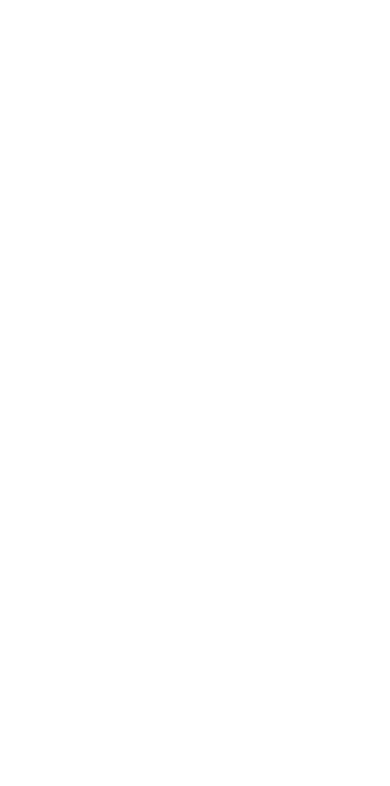
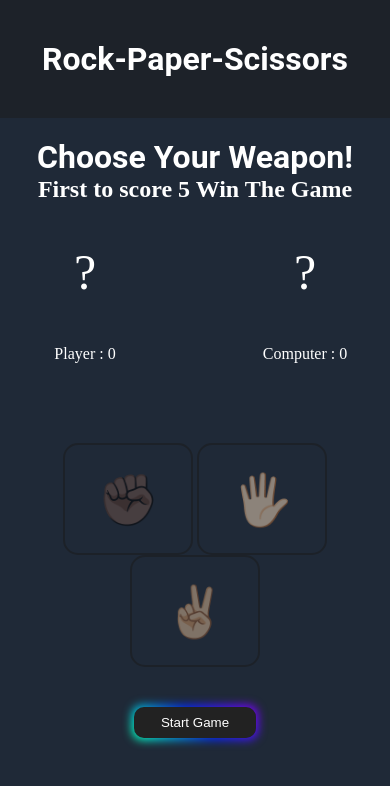
Before and after one commit to Andmana/rock-paper-scissor, a plain HTML site: page index.html in a window 390 px wide. Drawn offline with Linux system fonts and the light colour scheme.

Commit message:
UI for rps

```diff
--- /dev/null
+++ b/css/button.css
@@ -0,0 +1,123 @@
+/* CSS */
+.button-85 {
+    padding: 0.6em 2em;
+    border: none;
+    outline: none;
+    color: rgb(255, 255, 255);
+    background: #111;
+    cursor: pointer;
+    position: relative;
+    z-index: 0;
+    border-radius: 10px;
+    user-select: none;
+    -webkit-user-select: none;
+    touch-action: manipulation;
+}
+
+.button-85:before {
+    content: "";
+    background: linear-gradient(
+        45deg,
+        #ff0000,
+        #ff7300,
+        #fffb00,
+        #48ff00,
+        #00ffd5,
+        #002bff,
+        #7a00ff,
+        #ff00c8,
+        #ff0000
+    );
+    position: absolute;
+    top: -2px;
+    left: -2px;
+    background-size: 400%;
+    z-index: -1;
+    filter: blur(5px);
+    -webkit-filter: blur(5px);
+    width: calc(100% + 4px);
+    height: calc(100% + 4px);
+    animation: glowing-button-85 20s linear infinite;
+    transition: opacity 0.3s ease-in-out;
+    border-radius: 10px;
+}
+
+@keyframes glowing-button-85 {
+    0% {
+        background-position: 0 0;
+    }
+    50% {
+        background-position: 400% 0;
+    }
+    100% {
+        background-position: 0 0;
+    }
+}
+
+.button-85:after {
+    z-index: -1;
+    content: "";
+    position: absolute;
+    width: 100%;
+    height: 100%;
+    background: #222;
+    left: 0;
+    top: 0;
+    border-radius: 10px;
+}
+
+.button-85:hover {
+    color: #fff;
+    background: red;
+    box-shadow: rgba(0, 0, 0, 0.25) 0 8px 15px;
+    transform: translateY(-4px);
+}
+
+/* CSS */
+.button-28 {
+    appearance: none;
+    background-color: transparent;
+    border: 2px solid #1a1a1a;
+    border-radius: 15px;
+    box-sizing: border-box;
+    color: #3b3b3b;
+    cursor: pointer;
+    display: inline-block;
+    font-family: Roobert, -apple-system, BlinkMacSystemFont, "Segoe UI",
+        Helvetica, Arial, sans-serif, "Apple Color Emoji", "Segoe UI Emoji",
+        "Segoe UI Symbol";
+    font-size: 24px;
+    font-weight: 600;
+    line-height: normal;
+    margin: 0;
+    min-height: 60px;
+    min-width: 0;
+    outline: none;
+    padding: 24px 32px;
+    text-align: center;
+    text-decoration: none;
+    transition: all 300ms cubic-bezier(0.23, 1, 0.32, 1);
+    user-select: none;
+    -webkit-user-select: none;
+    touch-action: manipulation;
+    will-change: transform;
+}
+
+.button-28:disabled {
+    pointer-events: none;
+    color: #aaa; /* Lighter text color */
+    cursor: not-allowed; /* Change the cursor to 'not-allowed' */
+    opacity: 0.5;
+}
+
+.button-28:hover {
+    color: #fff;
+    background-color: #1d2229;
+    box-shadow: rgba(0, 0, 0, 0.25) 0 8px 15px;
+    transform: translateY(-2px);
+}
+
+.button-28:active {
+    box-shadow: none;
+    transform: translateY(0);
+}
--- /dev/null
+++ b/css/style.css
@@ -0,0 +1,68 @@
+* {
+    padding: 0;
+    margin: 0;
+}
+body {
+    background-color: #1f2937;
+    color: white;
+    text-align: center;
+}
+
+header {
+    background-color: #1d2229;
+}
+
+header {
+    padding: 40px 0px;
+    position: sticky;
+    width: 100%;
+    top: 0;
+    z-index: 1;
+}
+
+h1 {
+    font-weight: bolder;
+    font-family: Roboto, sans-serif;
+}
+
+main > div {
+    padding: 40px 0px;
+}
+
+#GameLog {
+    display: flex;
+    justify-content: center;
+    gap: 100px;
+}
+
+#GameLog > div {
+    width: 120px;
+    height: 120px;
+    display: flex;
+    flex-direction: column;
+    justify-content: space-between;
+}
+
+#GameAction {
+    gap: 10px;
+}
+
+.sign {
+    font-size: 80px;
+}
+
+@media (max-width: 550px) {
+    header > h1 {
+        font-size: 32px;
+    }
+    main > div {
+        padding: 20px 0px;
+    }
+    .btn-square {
+        width: 100px;
+        height: 100px;
+    }
+    .sign {
+        font-size: 50px;
+    }
+}
--- a/index.html
+++ b/index.html
@@ -4,7 +4,68 @@
         <meta charset="UTF-8" />
         <meta name="viewport" content="width=device-width, initial-scale=1.0" />
         <title>Rock-Paper-Scissors</title>
-        <script src="./script.js"></script>
+        <link rel="stylesheet" href="./css/button.css" />
+        <link rel="stylesheet" href="./css/style.css" />
+        <script src="./script.js" defer></script>
     </head>
-    <body></body>
+    <body>
+        <header>
+            <h1>Rock-Paper-Scissors</h1>
+        </header>
+
+        <main>
+            <div id="GameRounds">
+                <h1 id="RoundsResult">Choose Your Weapon!</h1>
+                <h2 id="RoundsLog">First to score 5 Win The Game</h2>
+            </div>
+
+            <div id="GameLog">
+                <div>
+                    <div id="PlayerSelection" class="sign">?</div>
+                    <div>Player : <span id="PlayerScore">0</span></div>
+                </div>
+                <div>
+                    <div id="CompSelection" class="sign">?</div>
+                    <div>Computer : <span id="CompScore">0</span></div>
+                </div>
+            </div>
+            <div>
+                <h2 id="GameOver"></h2>
+                <h3 id="GameResult"></h3>
+            </div>
+
+            <div id="GameAction">
+                <button
+                    class="button-28 sign selection"
+                    role="button"
+                    id="0"
+                    disabled
+                >
+                    ✊🏿
+                </button>
+                <button
+                    class="button-28 sign selection"
+                    role="button"
+                    id="1"
+                    disabled
+                >
+                    🖐🏻
+                </button>
+                <button
+                    class="button-28 sign selection"
+                    role="button"
+                    id="2"
+                    disabled
+                >
+                    ✌🏼
+                </button>
+            </div>
+
+            <div id="PlayGame">
+                <button id="Play" class="button-85" role="button">
+                    Start Game
+                </button>
+            </div>
+        </main>
+    </body>
 </html>
--- a/script.js
+++ b/script.js
@@ -1,72 +1,105 @@
 const choices = ["rock", "paper", "scissors"];
+const choices2 = ["✊🏿", "🖐🏻", "✌🏼"];
+let computers = 0;
+let players = 0;
+
+const playerScore = document.getElementById("PlayerScore");
+const compScore = document.getElementById("CompScore");
+const play = document.querySelector("#Play");
+const buttons = document.querySelectorAll(".selection");
+const playerSelection = document.getElementById("PlayerSelection");
+const compSelection = document.getElementById("CompSelection");
+const roundsResult = document.getElementById("RoundsResult");
+const roundsLog = document.getElementById("RoundsLog");
+const gameOver = document.getElementById("GameOver");
+const gameResult = document.getElementById("GameResult");
+
+let scores = () => {
+    playerScore.textContent = players;
+    compScore.textContent = computers;
+};
+
+play.addEventListener("click", () => {
+    const text = play.textContent;
+    if (text == "Start Game") {
+        computers = 0;
+        players = 0;
+        scores();
+        play.textContent = "Stop Game";
+        disabledAction(false);
+        gameOver.textContent = "";
+        gameResult.textContent = "";
+    } else {
+        play.textContent = "Start Game";
+        disabledAction(true);
+    }
+});
+
 function getComputerChoice() {
     let choiceIdx = Math.floor(Math.random() * choices.length);
-    return choices[choiceIdx];
+    return choiceIdx;
 }
 
-function getHumanChoice() {
-    let inputUser = prompt(
-        "Insert your choice \n1 = rock \n2 = paper \n3 = scissors"
-    );
-    // If input null cancel the game, if input not 1-3 re input
-    if (inputUser > 0 && inputUser < 4) return choices[inputUser - 1];
-    else if (inputUser == null) return null;
-    else {
-        alert(inputUser + " Invalid input \nplease input in range 1-3");
-        return getHumanChoice();
-    }
-}
-
-//Rock-Paper Scissors logic
-function playRound(humanChoice, comChoice) {
-    if (humanChoice == comChoice) return "DRAW";
-    else if (humanChoice == "rock") {
+function rpsLogic(playerChoice, comChoice) {
+    if (playerChoice == comChoice) return "DRAW";
+    else if (playerChoice == "rock") {
         if (comChoice == "paper") return "LOSE";
         else return "WIN";
-    } else if (humanChoice == "paper") {
+    } else if (playerChoice == "paper") {
         if (comChoice == "scissors") return "LOSE";
         else return "WIN";
-    } else if (humanChoice == "scissors") {
+    } else if (playerChoice == "scissors") {
         if (comChoice == "rock") return "LOSE";
         else return "WIN";
     }
 }
 
-function playGame() {
-    let humanScore = 0;
-    let comScore = 0;
-    let round = 0;
+function gameRounds(playerSelect, compSelect) {
+    playerSelect.textContent = choices2[playerSelect];
+    compSelection.text = choices2[compSelect];
 
-    // lopping until player or comp score reach 5
-    console.log("First reach score 5 is the winner");
-    do {
-        let humanSelection = getHumanChoice();
-        const comSelection = getComputerChoice();
+    const roundRslt = rpsLogic(choices[playerSelect], choices[compSelect]);
+    let testMsg;
 
-        //Game canceled when canceling user input choice
-        if (humanSelection == null) {
-            alert("game canceled");
-            break;
+    if (roundRslt === "WIN") {
+        testMsg = "beats";
+        players++;
+    } else if (roundRslt === "LOSE") {
+        testMsg = "is beaten by";
+        computers++;
+    } else if (roundRslt === "TIE") {
+        testMsg = "ties with";
+    }
+    roundsResult.textContent =
+        roundRslt === "DRAW" ? "DRAW" : "YOU " + roundRslt;
+    roundsLog.textContent = `${choices[playerSelect]} ${testMsg} ${choices[compSelect]}`;
+
+    playerSelection.textContent = choices2[playerSelect];
+    playerScore.textContent = players;
+    compScore.textContent = computers;
+    compSelection.textContent = choices2[compSelect];
+}
+
+// Add event each selection
+buttons.forEach((selection) => {
+    selection.addEventListener("click", () => {
+        const playerSelect = selection.id;
+        const compSelect = getComputerChoice();
+
+        gameRounds(playerSelect, compSelect);
+
+        if (players == 5 || computers == 5) {
+            disabledAction(true);
+            play.textContent = "Start Game";
+            gameOver.textContent = "GAME OVER";
+            gameResult.textContent =
+                players > computers ? "YOU WIN" : "YOU LOSE";
         }
+    });
+});
 
-        const roundResult = playRound(humanSelection, comSelection);
-
-        // Score increment each round
-        if (roundResult == "WIN") humanScore++;
-        else if (roundResult == "LOSE") comScore++;
-
-        // Result log
-        console.log(
-            `Rounds : ${round} \t ${humanSelection} vs ${comSelection}`
-        );
-        console.log(
-            `${roundResult}\tHuman : ${humanScore} \t Comp : ${comScore}`
-        );
-
-        if (humanScore == 5 || comScore == 5) break;
-        round++;
-    } while (true);
-
-    if (humanScore > comScore) console.log("You're a WINNERS!!!");
-    else console.log("LOOOOSSSSEEEEEEERRRRSSSSSS!!!");
+function disabledAction(isDisable) {
+    buttons.forEach((button) => {
+        button.disabled = isDisable;
+    });
 }
```
Also changed, not shown: script_backup.js (added, +72 -0 lines).
